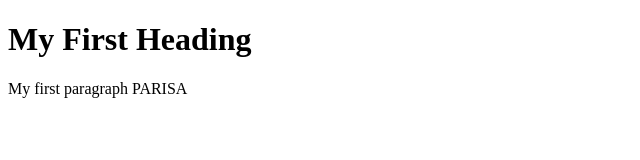
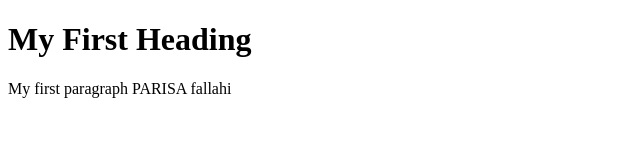
Before and after one commit to parisafallahi/PARISA, a plain HTML site: page index.html in a window 1280 px wide. Shown: the full height of the page, 0-640 px from the left. Drawn offline with Linux system fonts and the light colour scheme.

Commit message:
Update index.html

```diff
--- a/index.html
+++ b/index.html
@@ -5,7 +5,7 @@
 
 <h1>My First Heading</h1>
 
-<p>My first paragraph PARISA </p>
+<p>My first paragraph PARISA fallahi </p>
 
 </body>
 </html>
```
